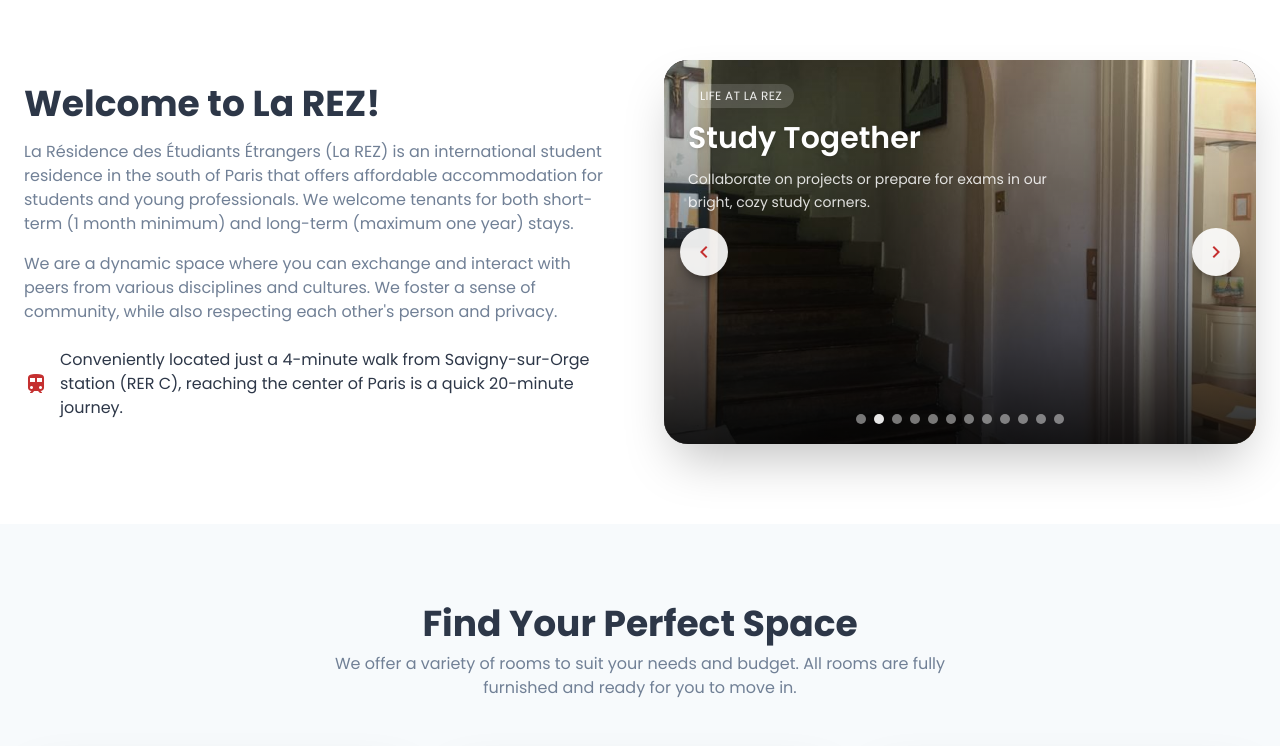
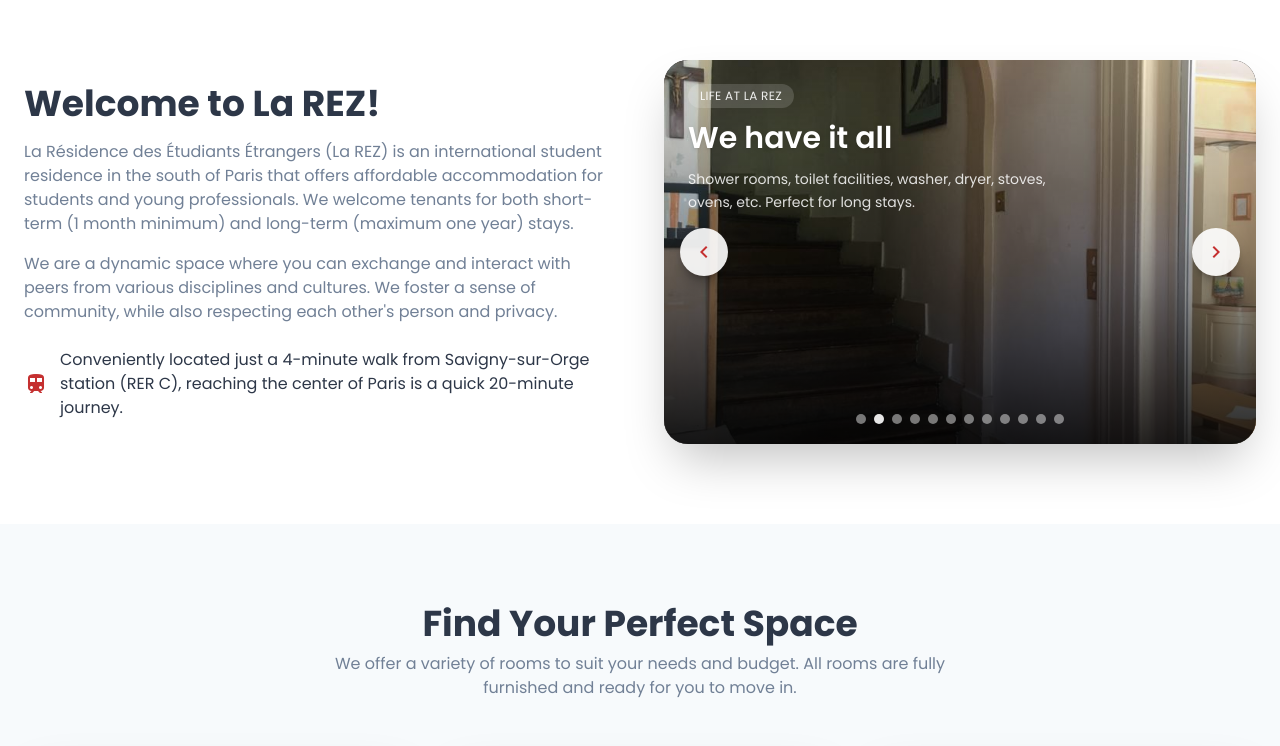
Before and after one commit to xvimnt/laRez, a React (Vite) app: page / in a window 1280 px wide. Shown: the part 820-1566 px from the top of the page. Built offline with nearby package versions, Linux system fonts and the light colour scheme.

Commit message:
feat: improved text and add form url

```diff
--- a/src/components/Layout.jsx
+++ b/src/components/Layout.jsx
@@ -50,7 +50,7 @@ const Layout = () => {
           </nav>
           <div className="flex items-center">
             <a
-              href="#contact"
+              href="https://docs.google.com/forms/d/e/1FAIpQLSd2ku593gaxVr6Pb4CBj4AHxBlj5hAyRD2NkUw4QOEohQ4x0w/viewform"
               className="bg-primary text-white px-6 py-2 rounded-full font-semibold hover:bg-red-700 transition-colors"
             >
               Book Now
--- a/src/pages/LandingPage.jsx
+++ b/src/pages/LandingPage.jsx
@@ -6,24 +6,73 @@ import singleRoomImage from '../assets/images/single-room.jpg';
 import doubleRoomImage from '../assets/images/double-room.jpg';
 import sharedRoomImage from '../assets/images/shared-room.jpg';
 
-const aboutSlideContent = [
-  {
+const aboutSlideMetadata = {
+  'photo1.jpg': {
+    title: 'Full equiped rooms',
+    description: 'All rooms are fully equiped with a bed, a desk, a wardrobe and a table.'
+  },
+  'photo2.jpg': {
+    title: 'Full equiped rooms',
+    description: 'All rooms are fully equiped with a bed, a desk, a wardrobe and a table.'
+  },
+  'photo3.jpg': {
     title: 'Shared Moments',
     description: 'Catch up with residents in the lounge or swap stories over dinner in our communal kitchen.'
   },
-  {
-    title: 'Study Together',
-    description: 'Collaborate on projects or prepare for exams in our bright, cozy study corners.'
+  'photo4.jpg': {
+    title: 'Full equiped rooms',
+    description: 'All rooms are fully equiped with a bed, a desk, a wardrobe and a table.'
   },
-  {
+  'photo5.jpg': {
+    title: 'Cultural Exchange',
+    description: 'Meet people from around the world and experience new traditions without leaving home.'
+  },
+  'photo6.jpg': {
     title: 'Explore Paris',
     description: 'Use La REZ as your base to discover the city—great connections put Paris at your doorstep.'
   },
-  {
-    title: 'Cultural Exchange',
-    description: 'Meet people from around the world and experience new traditions without leaving home.'
-  }
-];
+  'photo7.jpg': {
+    title: 'Feel at home',
+    description: 'Make La REZ your home away from home and feel comfortable in your cozy French apartment.'
+  },
+  'photo8.jpg': {
+    title: 'Shared Moments',
+    description: 'Catch up with residents in the lounge or swap stories over dinner in our communal kitchen.'
+  },
+  'photo9.jpg': {
+    title: 'We have it all',
+    description: 'Shower rooms, toilet facilities, washer, dryer, stoves, ovens, etc. Perfect for long stays.'
+  },
+  'photo10.jpg': {
+    title: 'Explore Paris',
+    description: 'Use La REZ as your base to discover the city—great connections put Paris at your doorstep.'
+  },
+  'photo11.jpg':  {
+    title: 'We have it all',
+    description: 'Shower rooms, toilet facilities, washer, dryer, stoves, ovens, etc. Perfect for long stays.'
+  },
+  'photo12.jpg': {
+    title: 'Full equiped rooms',
+    description: 'All rooms are fully equiped with a bed, a desk, a wardrobe and a table.'
+  },
+  'photo13.jpg': {
+    title: 'Full equiped rooms',
+    description: 'All rooms are fully equiped with a bed, a desk, a wardrobe and a table.'
+  },
+  'photo14.jpg': {
+    title: 'Full equiped rooms',
+    description: 'All rooms are fully equiped with a bed, a desk, a wardrobe and a table.'
+  },
+  'photo15.jpg': {
+    title: 'Full equiped rooms',
+    description: 'All rooms are fully equiped with a bed, a desk, a wardrobe and a table.'
+  },
+};
+
+const defaultSlideMetadata = {
+  title: 'Life at La REZ',
+  description: 'Experience the daily rhythm of our international community.'
+};
 
 const roomOptions = [
   {
@@ -180,13 +229,22 @@ const AboutSection = () => {
   const images = useMemo(() => aboutImages, []);
   const slides = useMemo(
     () =>
-      images.map((imageSrc, index) => ({
-        imageSrc,
-        title: aboutSlideContent[index % aboutSlideContent.length]?.title ?? 'Life at La REZ',
-        description:
-          aboutSlideContent[index % aboutSlideContent.length]?.description ??
-          'Experience the daily rhythm of our international community.'
-      })),
+      images.map((imageSrc) => {
+        const fileName = imageSrc.split('/').pop() ?? '';
+        const normalizedKey = (() => {
+          const match = fileName.match(/(photo\d+)/i);
+          if (match) {
+            return `${match[1].toLowerCase()}.jpg`;
+          }
+          return fileName;
+        })();
+        const metadata = aboutSlideMetadata[normalizedKey] ?? defaultSlideMetadata;
+        return {
+          imageSrc,
+          title: metadata.title,
+          description: metadata.description
+        };
+      }),
     [images]
   );
   const [currentIndex, setCurrentIndex] = useState(0);
@@ -416,9 +474,12 @@ const RoomsSection = () => {
                   </div>
                   <p className="text-white/80 text-sm leading-relaxed">{description}</p>
                 </div>
-                <button className="w-full bg-white/90 text-primary font-semibold py-2 rounded-full shadow-lg shadow-black/20 transition hover:bg-white">
+                <a
+                  href="https://docs.google.com/forms/d/e/1FAIpQLSd2ku593gaxVr6Pb4CBj4AHxBlj5hAyRD2NkUw4QOEohQ4x0w/viewform"
+                  className="w-full bg-white/90 text-primary font-semibold py-2 rounded-full shadow-lg shadow-black/20 transition hover:bg-white"
+                >
                   Book now
-                </button>
+                </a>
               </div>
             </div>
           ))}
@@ -497,7 +558,7 @@ const CallToActionSection = () => {
           Don't miss the opportunity to live in one of the most vibrant student communities in Paris. Apply now!
         </p>
         <a
-          href="#contact"
+          href="https://docs.google.com/forms/d/e/1FAIpQLSd2ku593gaxVr6Pb4CBj4AHxBlj5hAyRD2NkUw4QOEohQ4x0w/viewform"
           className="bg-white text-primary px-10 py-4 rounded-full font-bold text-lg hover:bg-gray-200 transition-transform transform hover:scale-105"
         >
           Book Your Room Today
```
